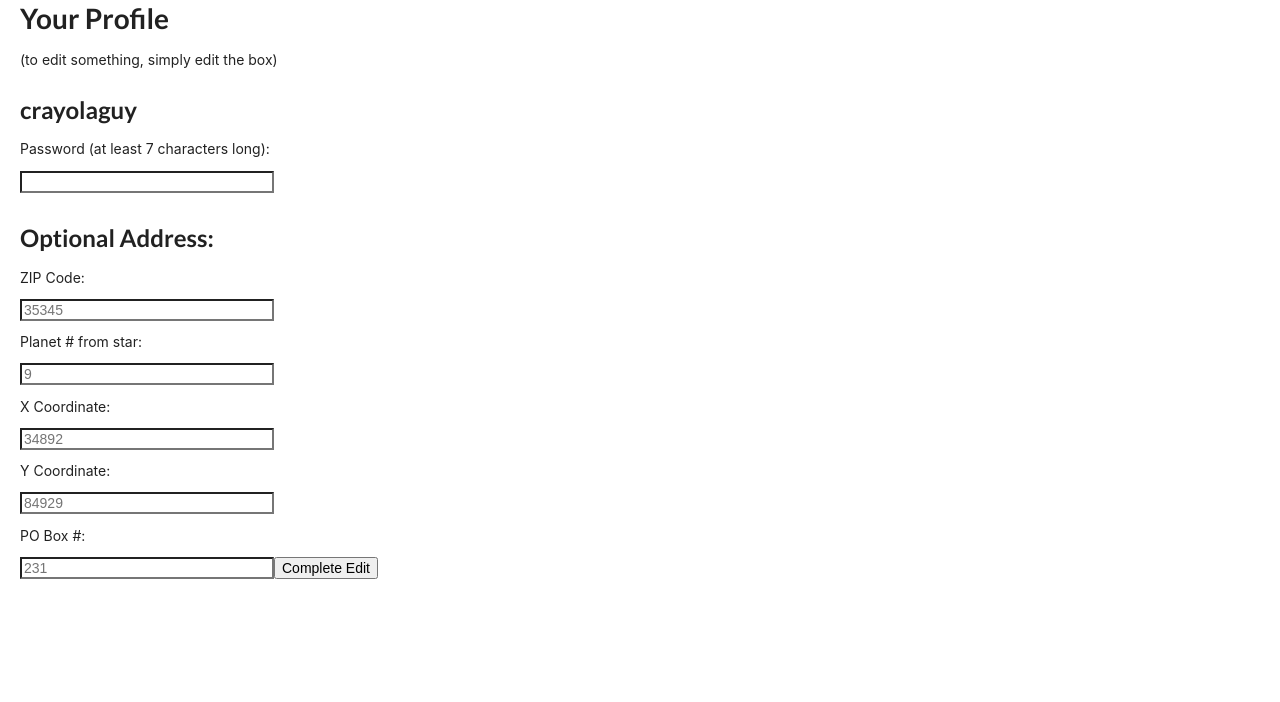
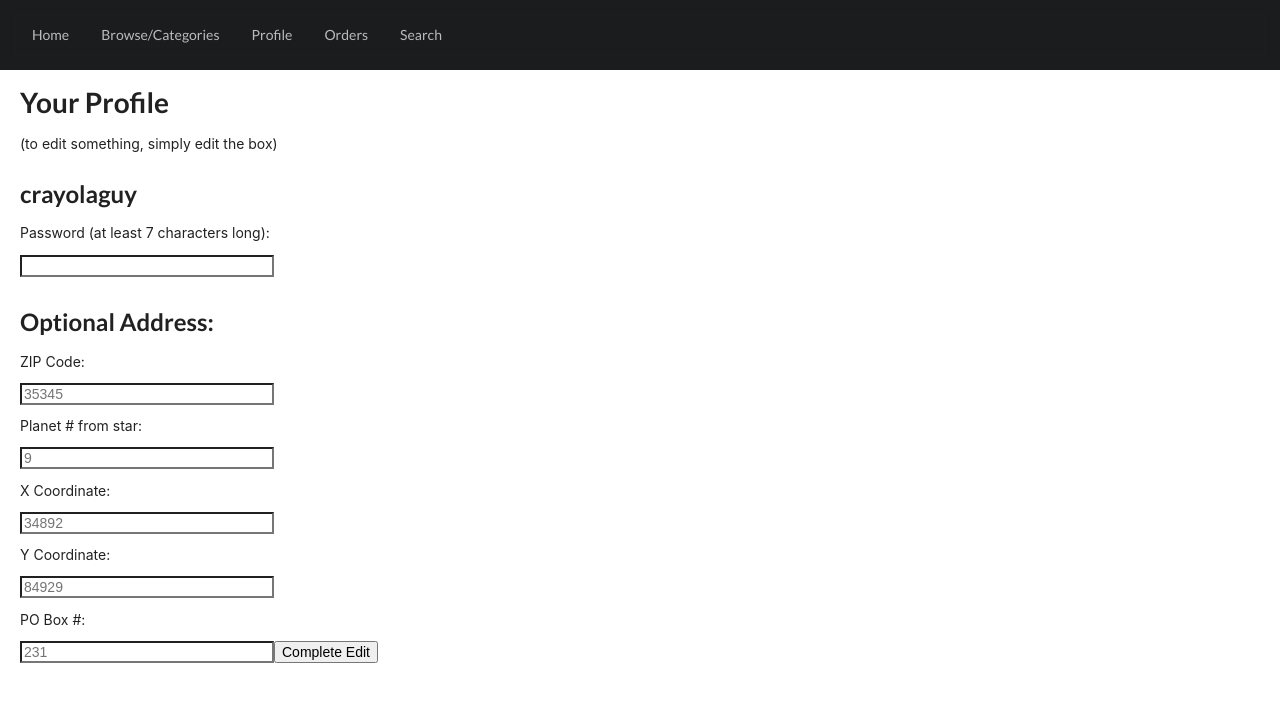
Before and after one commit to Tabrisxxx/cs340-g19, a React (Create React App) app in the folder website/spaceshop/: page /profile in a window 1280 px wide. Shown: the top 702 px of the page. Built offline with nearby package versions, Linux system fonts and the light colour scheme.

Commit message:
profile with nav bar

```diff
--- a/website/spaceshop/src/components/Profile.js
+++ b/website/spaceshop/src/components/Profile.js
@@ -1,5 +1,6 @@
 import React from 'react';
 import { getElementError } from '@testing-library/react';
+import Navbar from './Navbar';
 
 function Profile() {
 	function getuser() {
@@ -27,6 +28,7 @@ function Profile() {
 
 	return (
 		<main>
+			<Navbar />
 			<div>
 				<div class="sign-menu">
 					<h1>Your Profile</h1>
```
